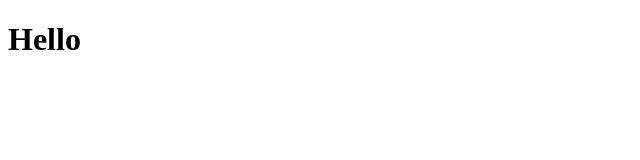
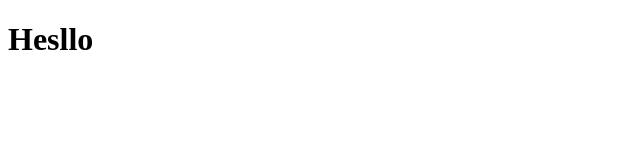
Before and after one commit to monkeymr014/react-kurs, a React (Create React App) app: page / in a window 1280 px wide. Shown: the top 160 px of the page, without its empty margins (0-640 px from the left). Built offline with nearby package versions, Linux system fonts and the light colour scheme.

Commit message:
2 dział

```diff
--- a/src/App.js
+++ b/src/App.js
@@ -3,7 +3,7 @@ import React from "react";
 
 const App = () => (
     <div className="wrpapper">
-        <h1 className="mainHeader">Hello</h1>
+        <h1 className="mainHeader">Hesllo</h1>
     </div>
 );
 
```
